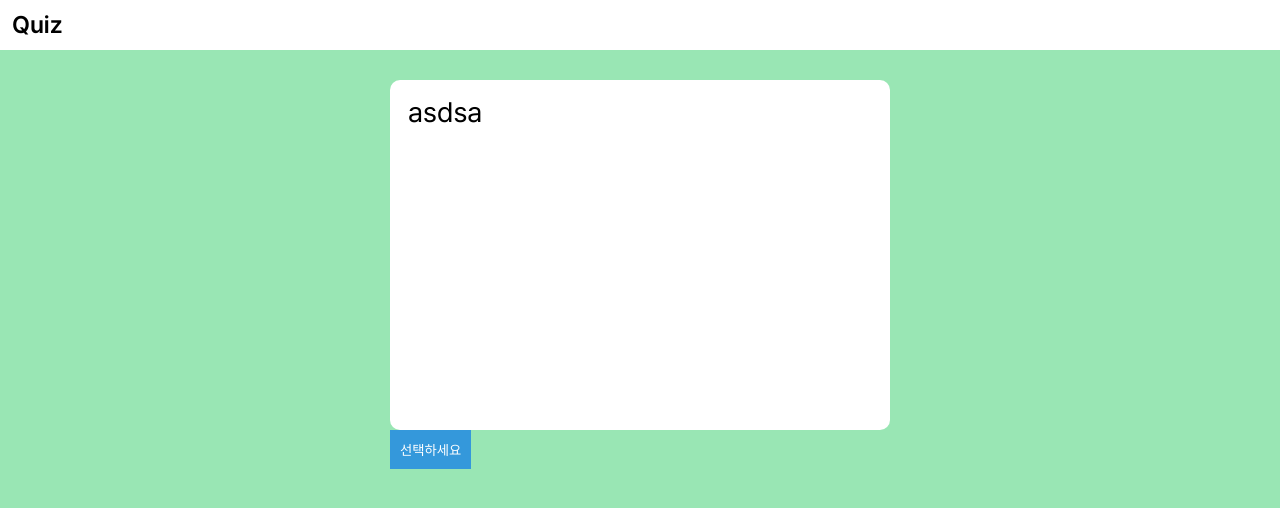
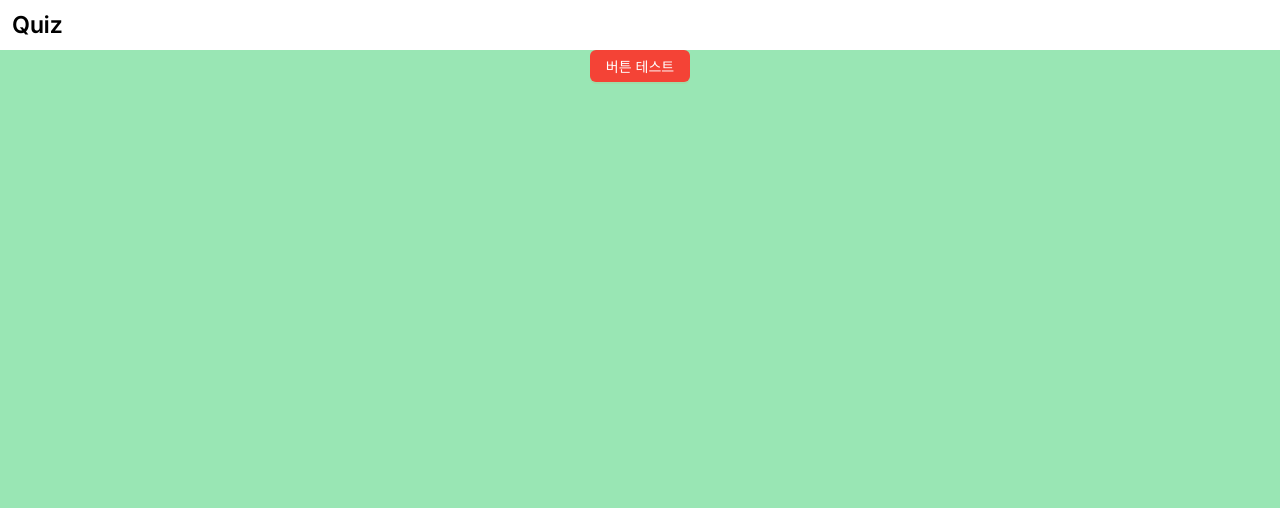
Before and after one commit to JEONGHWANMIN/classting-assignment, a Next.js app: page /quiz in a window 1280 px wide. Shown: the top 508 px of the page. Built offline with nearby package versions, Linux system fonts and the light colour scheme.

Commit message:
Feat : ant design 적용

```diff
--- a/package.json
+++ b/package.json
@@ -9,6 +9,7 @@
     "lint": "next lint"
   },
   "dependencies": {
+    "antd": "^5.10.2",
     "axios": "^1.5.1",
     "next": "13.5.6",
     "react": "^18",
--- a/src/pages/_app.tsx
+++ b/src/pages/_app.tsx
@@ -1,19 +1,23 @@
 import { RecoilRoot } from "recoil";
+import { ConfigProvider } from "antd";
 import { ThemeProvider } from "styled-components";
 import type { AppProps } from "next/app";
 import GlobalStyles from "@src/styles/GlobalStyles";
-import { theme } from "@src/styles/theme";
 import { Layout } from "@src/components/layout/Layout";
+import { styledTheme } from "@src/styles/styledTheme";
+import { antTheme } from "@src/styles/antTheme";
 import "../styles/fonts.css";
 
 export default function App({ Component, pageProps }: AppProps) {
   return (
     <RecoilRoot>
-      <ThemeProvider theme={theme}>
-        <GlobalStyles />
-        <Layout>
-          <Component {...pageProps} />
-        </Layout>
+      <ThemeProvider theme={styledTheme}>
+        <ConfigProvider theme={antTheme}>
+          <GlobalStyles />
+          <Layout>
+            <Component {...pageProps} />
+          </Layout>
+        </ConfigProvider>
       </ThemeProvider>
     </RecoilRoot>
   );
--- a/src/pages/_document.tsx
+++ b/src/pages/_document.tsx
@@ -1,49 +1,42 @@
-import Document, {
-  Html,
-  Head,
-  Main,
-  NextScript,
-  DocumentContext,
-} from "next/document";
-import { ServerStyleSheet } from "styled-components";
+import React from "react";
+import { createCache, extractStyle, StyleProvider } from "@ant-design/cssinjs";
+import Document, { Head, Html, Main, NextScript } from "next/document";
+import type { DocumentContext } from "next/document";
 
-class MyDocument extends Document {
-  static async getInitialProps(ctx: DocumentContext) {
-    const sheet = new ServerStyleSheet();
-    const originalRenderPage = ctx.renderPage;
-    try {
-      ctx.renderPage = () =>
-        originalRenderPage({
-          enhanceApp: (App) => (props) =>
-            sheet.collectStyles(<App {...props} />),
-        });
+const MyDocument = () => (
+  <Html lang="en">
+    <Head />
+    <body>
+      <Main />
+      <NextScript />
+    </body>
+  </Html>
+);
 
-      const initialProps = await Document.getInitialProps(ctx);
-      return {
-        ...initialProps,
-        styles: (
-          <>
-            {initialProps.styles}
-            {sheet.getStyleElement()}
-          </>
+MyDocument.getInitialProps = async (ctx: DocumentContext) => {
+  const cache = createCache();
+  const originalRenderPage = ctx.renderPage;
+  ctx.renderPage = () =>
+    originalRenderPage({
+      enhanceApp: (App) => (props) =>
+        (
+          <StyleProvider cache={cache}>
+            <App {...props} />
+          </StyleProvider>
         ),
-      };
-    } finally {
-      sheet.seal();
-    }
-  }
+    });
 
-  render() {
-    return (
-      <Html>
-        <Head></Head>
-        <body>
-          <Main />
-          <NextScript />
-        </body>
-      </Html>
-    );
-  }
-}
+  const initialProps = await Document.getInitialProps(ctx);
+  const style = extractStyle(cache, true);
+  return {
+    ...initialProps,
+    styles: (
+      <>
+        {initialProps.styles}
+        <style dangerouslySetInnerHTML={{ __html: style }} />
+      </>
+    ),
+  };
+};
 
 export default MyDocument;
--- a/src/pages/quiz/index.tsx
+++ b/src/pages/quiz/index.tsx
@@ -1,23 +1,13 @@
+import { Button } from "antd";
 import React from "react";
 import styled from "styled-components";
-import { Card } from "@src/components/core/Card";
-import Dropdown from "@src/components/core/DropDown";
-
-const dummu = [
-  { key: 1, value: "사과" },
-  { key: 2, value: "배" },
-  { key: 3, value: "나무" },
-];
 
 const QuizPage = () => {
   return (
     <QuizContainer>
-      <CardContainer>
-        <Card>
-          <CardTitle>asdsa</CardTitle>
-        </Card>
-        <Dropdown items={dummu} />
-      </CardContainer>
+      <Button type="primary" danger>
+        버튼 테스트
+      </Button>
     </QuizContainer>
   );
 };
@@ -29,11 +19,3 @@ const QuizContainer = styled.div`
   justify-content: center;
   align-items: center;
 `;
-
-const CardContainer = styled.div`
-  margin-top: 30px;
-`;
-
-const CardTitle = styled.h3`
-  font-size: ${({ theme }) => theme.typography.fontSize.h3};
-`;
--- /dev/null
+++ b/src/styles/antTheme.ts
@@ -0,0 +1,8 @@
+import { ThemeConfig } from "antd";
+
+export const antTheme: ThemeConfig = {
+  token: {
+    colorPrimary: "#69d392",
+    colorError: "#F44336",
+  },
+};
--- a/src/styles/theme.ts
+++ b/src/styles/styledTheme.ts
@@ -61,7 +61,7 @@ const typography = {
 export type colorsType = typeof colors;
 export type typographyType = typeof typography;
 
-export const theme: DefaultTheme = {
+export const styledTheme: DefaultTheme = {
   typography,
   colors,
 };
```
Also changed, not shown: 1 other file (tests, documents, lock files or other folders).
